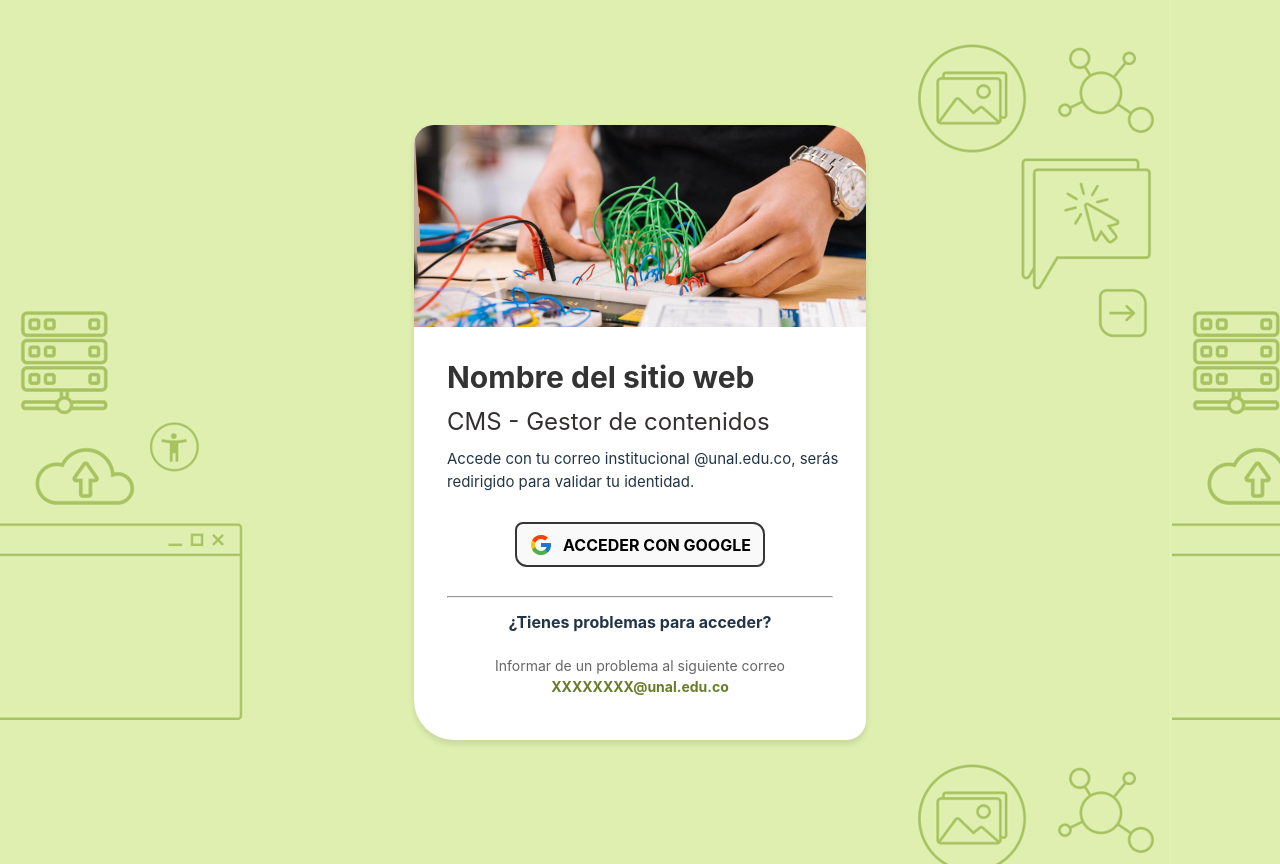
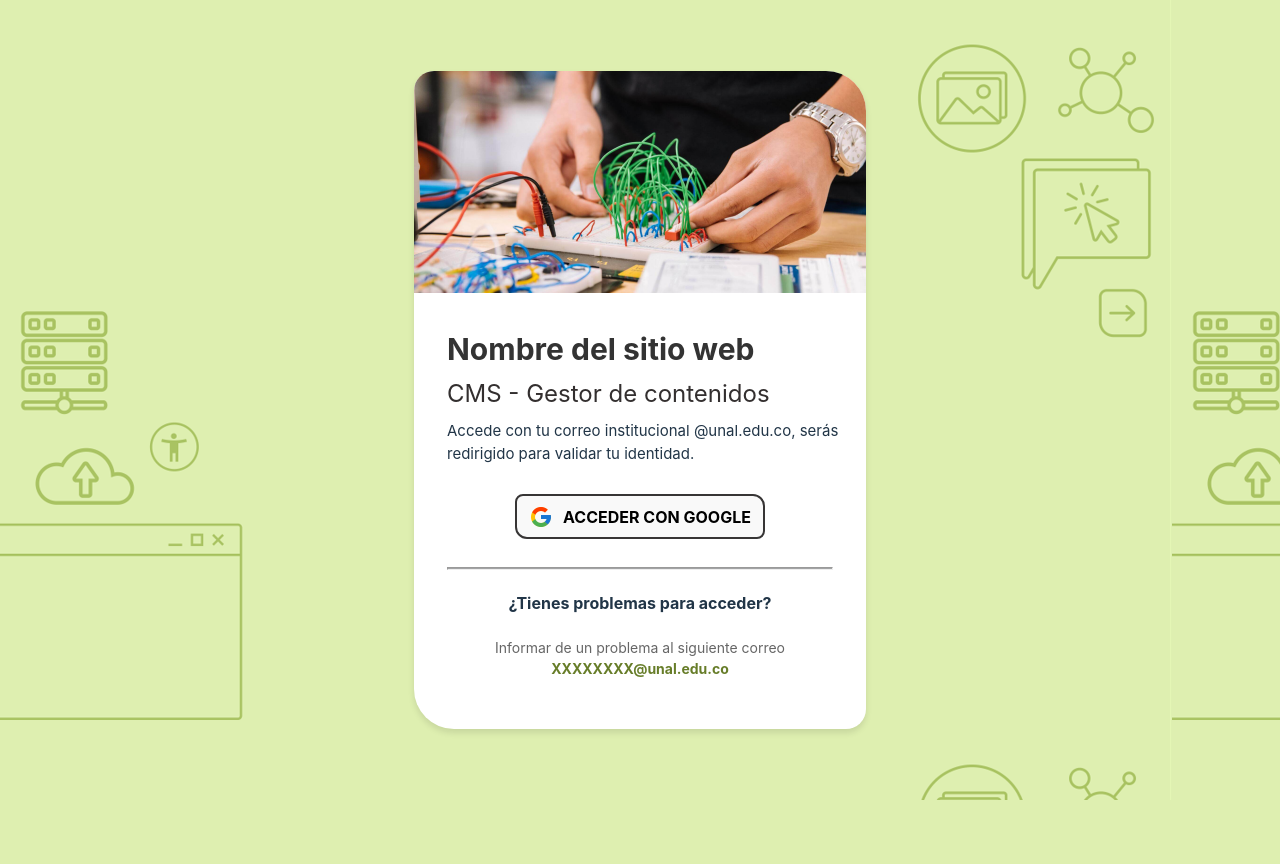
Before and after one commit to DanielS1103/login-component, a React (Vite) app: page / in a window 1280 px wide. After the commit the page ends 800 px from the top, so only its background shows below. Built offline with nearby package versions, Linux system fonts and the light colour scheme.

Commit message:
fix text styles

```diff
--- a/src/components/styles.css
+++ b/src/components/styles.css
@@ -2,12 +2,12 @@
   display: flex;
   justify-content: center;
   align-items: center;
-  height: 100vh;
+  height: 100%;
 }
 
 .login-card {
   width: 452px;
-  height: 615px;
+  height: 100%;
   border-radius: 20px 40px 20px 40px;
   box-shadow: 0 4px 6px rgba(0, 0, 0, 0.1);
   display: flex;
@@ -74,8 +74,7 @@
   border: 2px rgb(55, 53, 53) solid;
   border-radius: 8px 12px 8px 12px;
   cursor: pointer;
-  transition: all 0.3s ease;
-  height: 80%;
+  height: 45px;
 }
 
 .google-login-button:hover {
@@ -101,7 +100,7 @@
   width: 85%;
   height: 1px;
   background-color: #a2a3a4;
-  margin: 40px auto;
+  margin: 50px auto;
 }
 
 .login-footer {
```
